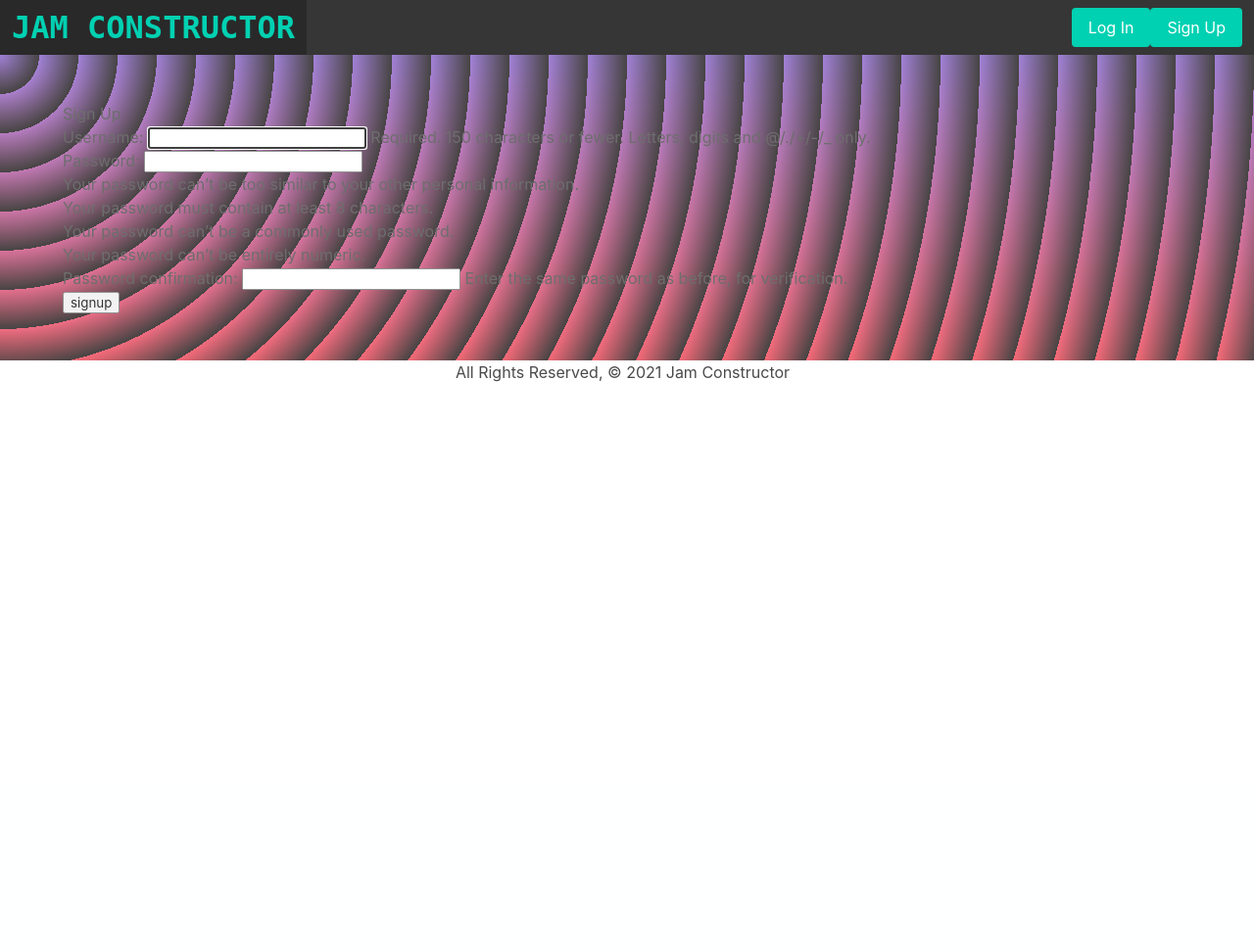
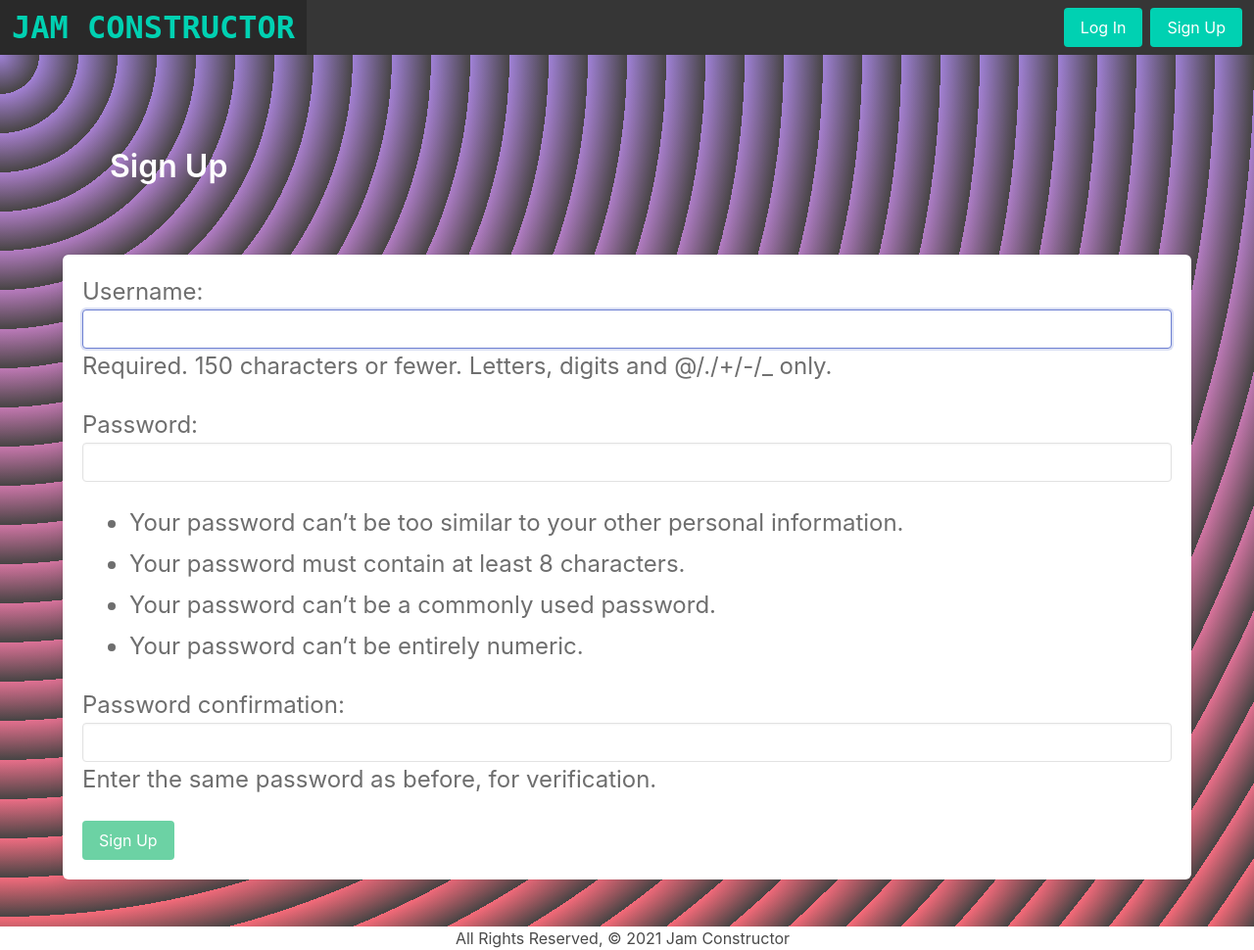
Before and after one commit to andrewpaparella/Jam_Constructor, a Django app: page /accounts/signup/ in a window 1280 px wide. Shown: the whole page at 98% size. Before the commit the page ends 390 px from the top, so only its background shows below. Run offline with Django 3.2, Linux system fonts and the light colour scheme.

Commit message:
styles log in and sign up buttons and pages

```diff
--- a/main_app/templates/base.html
+++ b/main_app/templates/base.html
@@ -46,8 +46,8 @@
             {% if user.is_authenticated %}
             <div class="navbar-item">
               <p>
-                Welcome
-                <span class="has-text-primary-dark">{{user.username}}</span>
+
+                Welcome <span class="has-text-primary-dark">{{user.username}}</span>
               </p>
             </div>
             <div class="navbar-item has-dropdown is-hoverable">
@@ -78,7 +78,7 @@
 
             {% else %}
             <div class="navbar-item">
-              <a href="{% url 'login' %}" class="button is-primary">Log In</a>
+              <a href="{% url 'login' %}" class="mx-2 button is-primary">Log In</a>
               <a href="{% url 'signup' %}" class="button is-primary">Sign Up</a>
             </div>
             {% endif %}
--- a/main_app/templates/registration/signup.html
+++ b/main_app/templates/registration/signup.html
@@ -1,13 +1,30 @@
 {% extends 'base.html' %} {% block content %}
+<div class="block">
+  <div class="hero">
+    <div class="hero-body">
+      <h1 class="title has-text-white">Sign Up</h1>
+      {% if error_message %}
+      <p class="subtitle has-text-danger">{{ error_message }}</p>
+      {% endif %}
+    </div>
+  </div>
+</div>
 
-<h1>Sign Up</h1>
+<form method="POST" action="{% url 'signup' %}">
+  {% csrf_token %}
+  <div class="box">
+    <div class="content is-large">
 
-{% if error_message %}
-<p class="red-text">{{ error_message }}</p>
-{% endif %}
-<form method="POST" action="{% url 'signup' %}">
-  {% csrf_token %} {{ form.as_p }}
-  <input type="submit" class="btn" value="signup" />
+      {{ form.as_p }}
+      <input type="submit" class="button is-success" value="Sign Up" />
+    </div>
+  </div>
 </form>
 
+<script>
+  document.getElementById('id_username').className = 'input'
+  document.getElementById('id_password1').className = 'input'
+  document.getElementById('id_password2').className = 'input'
+</script>
+
 {% endblock %}
--- a/main_app/templates/songs/details.html
+++ b/main_app/templates/songs/details.html
@@ -12,7 +12,7 @@
       <div class="level-right">
         <div class="level-item">
           <a href="{% url 'songs_update' song.id %}" class="button is-warning"
-            >Edit</a
+            >Add Youtube Link</a
           >
         </div>
       </div>
```
Also changed, not shown: main_app/templates/registration/login.html (+17 -4 lines), main_app/templates/songs/index.html (+23 -4 lines).
